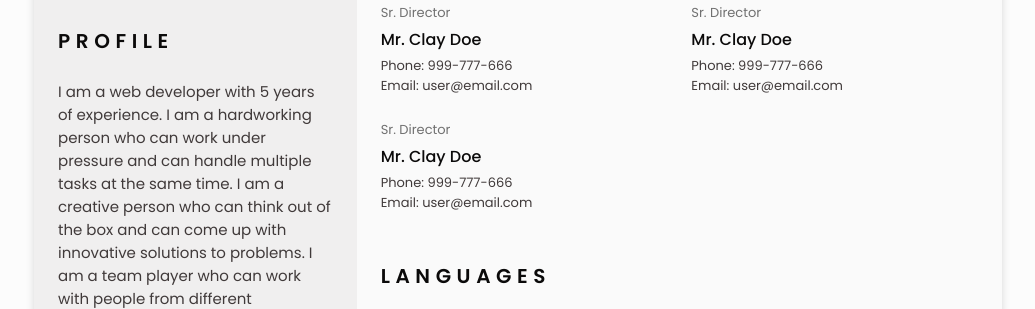
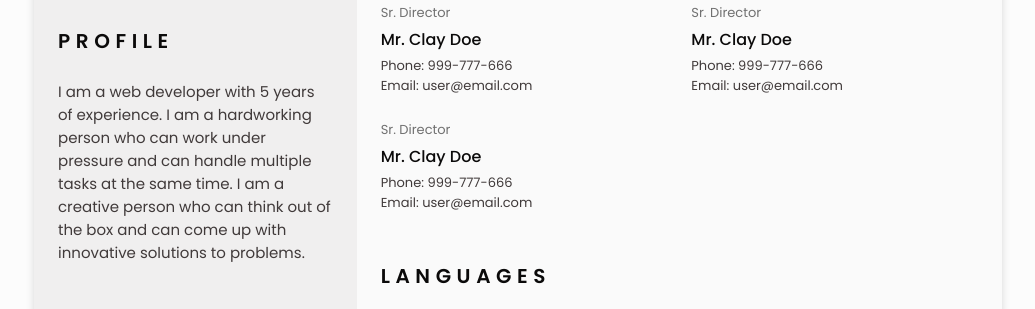
Before and after one commit to Gotop1711/Gotop1711.github.io, a plain HTML site: page index.html in a window 1280 px wide. Shown: the part 628-937 px from the top of the page, without its empty margins (122-1157 px from the left). Drawn offline with nearby package versions, Linux system fonts and the light colour scheme.

Commit message:
fix: profile__description

```diff
--- a/index.html
+++ b/index.html
@@ -124,7 +124,7 @@
           <h2 class="section-title">Profile</h2>
 
           <p class="profile__description">
-            I am a web developer with 5 years of experience. I am a hardworking person who can work under pressure and can handle multiple tasks at the same time. I am a creative person who can think out of the box and can come up with innovative solutions to problems. I am a team player who can work with people from different backgrounds and can communicate effectively with them. I am a quick learner who can learn new technologies and tools quickly and can implement them in my work.
+            I am a web developer with 5 years of experience. I am a hardworking person who can work under pressure and can handle multiple tasks at the same time. I am a creative person who can think out of the box and can come up with innovative solutions to problems.
           </p>
         </section>
 
```
